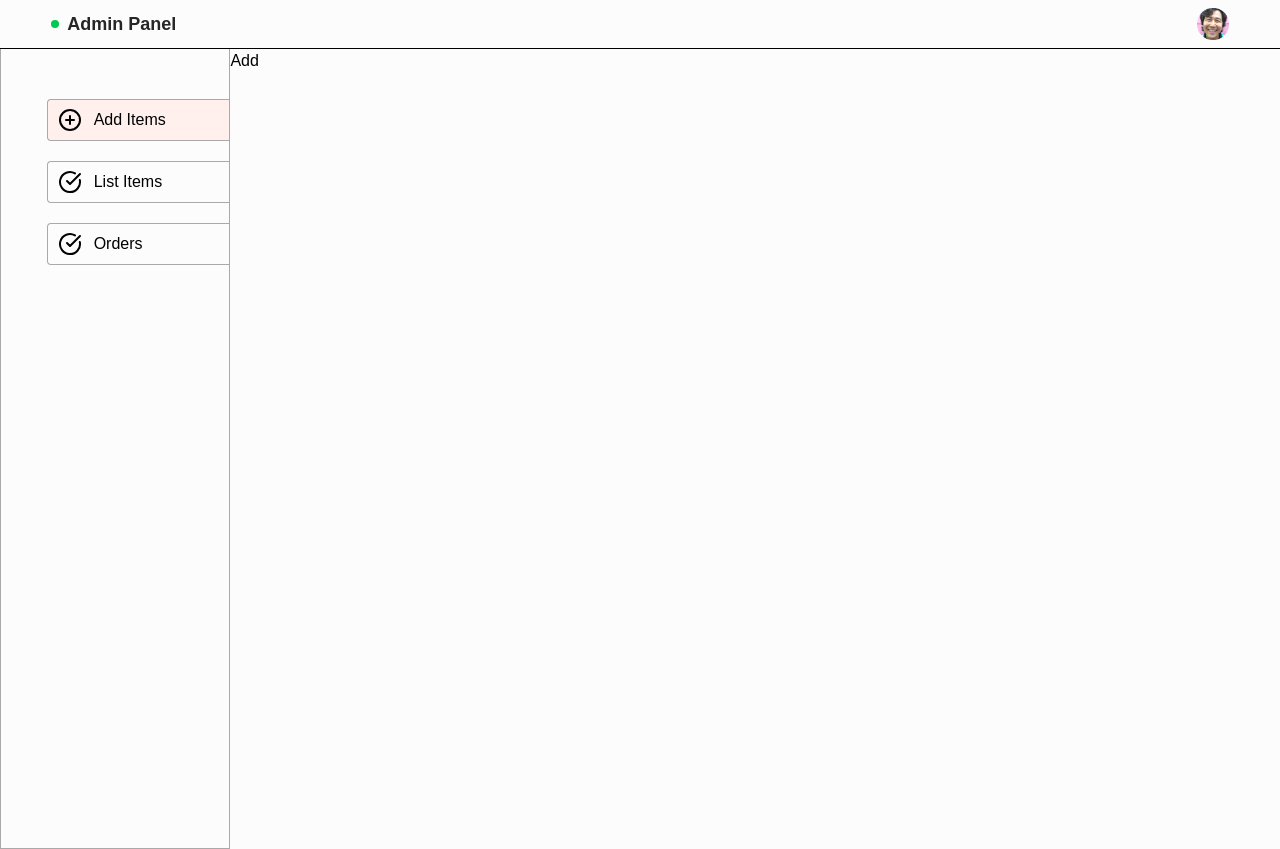
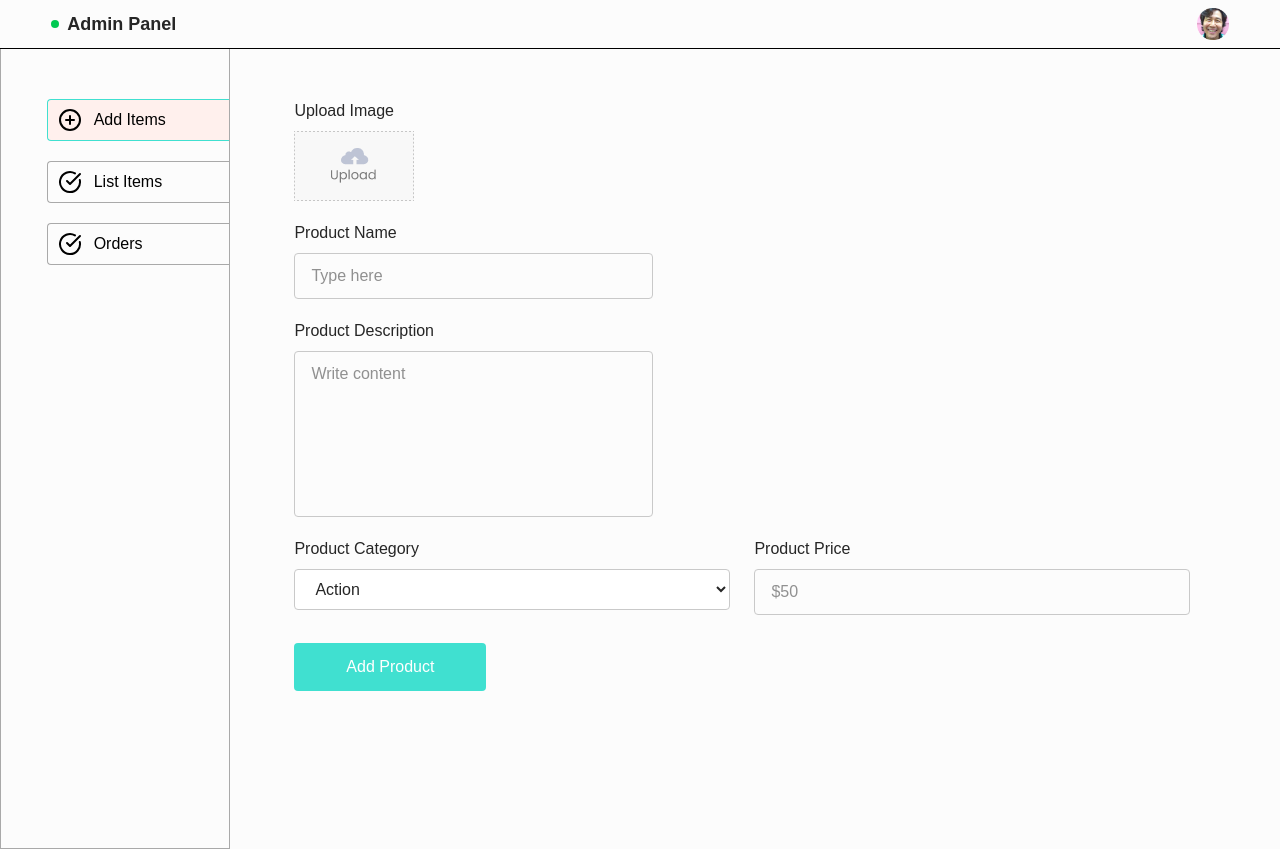
Before and after one commit to esrafil418/game-hub_admin-panel, a React (Vite) app: page /add in a window 1280 px wide. Built offline with nearby package versions, Linux system fonts and the light colour scheme.

Commit message:
feat: implement Add game item feature

```diff
--- a/src/index.css
+++ b/src/index.css
@@ -29,3 +29,7 @@
 	background-color: #fff0ed;
 	border-color: turquoise;
 }
+
+@theme {
+	--color-turquoise: #40e0d0;
+}
--- a/src/page/add/Add.tsx
+++ b/src/page/add/Add.tsx
@@ -1,3 +1,156 @@
+import { useState } from "react";
+import { assets } from "../../assets/assets";
+import axios from "axios";
+
 export default function Add() {
-	return <div>Add</div>;
+	type ProductData = {
+		name: string;
+		description: string;
+		price: string;
+		category: string;
+	};
+
+	const URL = "http://localhost:4000";
+
+	const [image, setImage] = useState<File | false>(false);
+	const [data, setData] = useState<ProductData>({
+		name: "",
+		description: "",
+		price: "",
+		category: "",
+	});
+
+	const onChangeHandler = (
+		event: React.ChangeEvent<
+			HTMLInputElement | HTMLTextAreaElement | HTMLSelectElement
+		>,
+	) => {
+		const name = event.target.name;
+		const value = event.target.value;
+		setData((data) => ({ ...data, [name]: value }));
+	};
+
+	const onSubmitHandler = async (event: React.FormEvent<HTMLFormElement>) => {
+		event.preventDefault();
+		const formData = new FormData();
+		formData.append("name", data.name);
+		formData.append("description", data.description);
+		formData.append("price", data.price);
+		formData.append("category", data.category);
+		if (image) {
+			formData.append("image", image);
+		}
+		const response = await axios.post(`${URL}/api/game/add`, formData);
+		if (response.data.success) {
+			setData({
+				name: "",
+				description: "",
+				price: "",
+				category: "",
+			});
+			setImage(false);
+		} else {
+		}
+	};
+
+	return (
+		<div className="w-[90%] sm:w-[80%] md:w-[70%] ml-4 sm:ml-6 md:ml-[max(5vw,25px)] mt-10 md:mt-12.5 text-gray-500 text-sm sm:text-base">
+			<form onSubmit={onSubmitHandler} className="flex flex-col gap-4 md:gap-5">
+				{/* Upload Image Section */}
+				<div className="flex flex-col gap-2">
+					<p className="font-medium text-[#262626]">Upload Image</p>
+					<label htmlFor="image" className="cursor-pointer">
+						<img
+							src={
+								image ? window.URL.createObjectURL(image) : assets.upload_area
+							}
+							alt="Upload area"
+							className="w-30 h-auto hover:opacity-80 transition-opacity duration-200"
+						/>
+					</label>
+					<input
+						onChange={(e) => {
+							const file = e.target.files?.[0];
+							if (file) setImage(file);
+						}}
+						type="file"
+						id="image"
+						accept="image/*"
+						hidden
+						required
+					/>
+				</div>
+
+				{/* Product Name */}
+				<div className="flex flex-col gap-2">
+					<p className="font-medium text-[#262626]">Product Name</p>
+					<input
+						type="text"
+						name="name"
+						onChange={onChangeHandler}
+						value={data.name}
+						placeholder="Type here"
+						className="w-full md:w-[max(40%,280px)] px-4 py-2.5 border border-[#c9c9c9] rounded-sm outline-none focus:border-turquoise focus:ring-2 focus:ring-turquoise/20 transition-all duration-200 text-[#262626]"
+					/>
+				</div>
+
+				{/* Product Description */}
+				<div className="flex flex-col gap-2">
+					<p className="font-medium text-[#262626]">Product Description</p>
+					<textarea
+						name="description"
+						onChange={onChangeHandler}
+						value={data.description}
+						rows={6}
+						placeholder="Write content"
+						required
+						className="w-full md:w-[max(40%,280px)] px-4 py-2.5 border border-[#c9c9c9] rounded-sm outline-none focus:border-turquoise focus:ring-2 focus:ring-turquoise/20 transition-all duration-200 text-[#262626] resize-none"
+					/>
+				</div>
+
+				{/* Category & Price Row */}
+				<div className="flex flex-col sm:flex-row gap-4 md:gap-6">
+					{/* Category */}
+					<div className="flex flex-col gap-2 w-full sm:w-1/2">
+						<p className="font-medium text-[#262626]">Product Category</p>
+						<select
+							name="category"
+							onChange={onChangeHandler}
+							className="w-full px-4 py-2.5 border border-[#c9c9c9] rounded-sm outline-none focus:border-turquoise focus:ring-2 focus:ring-turquoise/20 transition-all duration-200 text-[#262626] bg-white cursor-pointer"
+						>
+							<option value="Action">Action</option>
+							<option value="Adventure">Adventure</option>
+							<option value="Horror">Horror</option>
+							<option value="Multiplayer">Multiplayer</option>
+							<option value="Puzzle">Puzzle</option>
+							<option value="Sports">Sports</option>
+							<option value="Zombies">Zombies</option>
+							<option value="Online">Online</option>
+						</select>
+					</div>
+
+					{/* Price */}
+					<div className="flex flex-col gap-2 w-full sm:w-1/2">
+						<p className="font-medium text-[#262626]">Product Price</p>
+						<input
+							type="number"
+							name="price"
+							placeholder="$50"
+							onChange={onChangeHandler}
+							value={data.price}
+							className="w-full px-4 py-2.5 border border-[#c9c9c9] rounded-sm outline-none focus:border-turquoise focus:ring-2 focus:ring-turquoise/20 transition-all duration-200 text-[#262626]"
+						/>
+					</div>
+				</div>
+
+				{/* Submit Button */}
+				<button
+					type="submit"
+					className="w-full sm:w-[max(15vw,150px)] mt-2 px-6 py-3 bg-turquoise text-white font-medium rounded-sm  hover:bg-teal-500 hover:shadow-lg transition-all duration-200 cursor-pointer"
+				>
+					Add Product
+				</button>
+			</form>
+		</div>
+	);
 }
```
